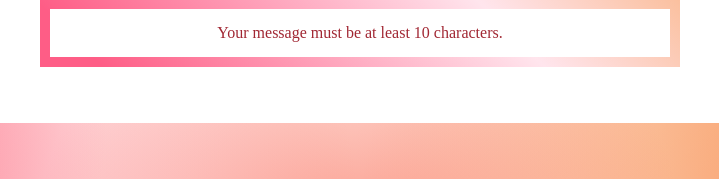
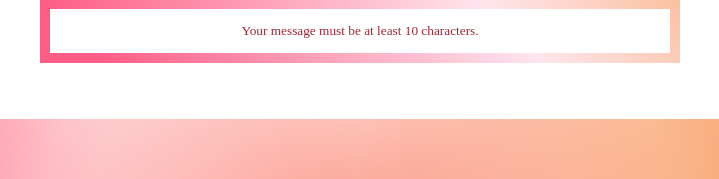
Before and after one commit to convolutedbutterfly/chubbTech, a website with bundled scripts: page index.html in a window 1280 px wide. Both pictures are taken after typing "Sample", "name@example.com", "Sample" into the empty fields and a click on the button "SEND". Shown: the part 3929-4108 px from the top of the page, 280-999 px from the left. Built offline with nearby package versions, Linux system fonts and the light colour scheme; a web font is replaced by a local one.

Commit message:
message font size changed

```diff
--- a/styles.css
+++ b/styles.css
@@ -510,6 +510,7 @@ h1 span {
 #form-message {
   margin-top: 0.75rem;
   padding: 0.75rem 1rem;
+  font-size: 13.3px;
   font-family: "Geist Mono";
 }
 
```
